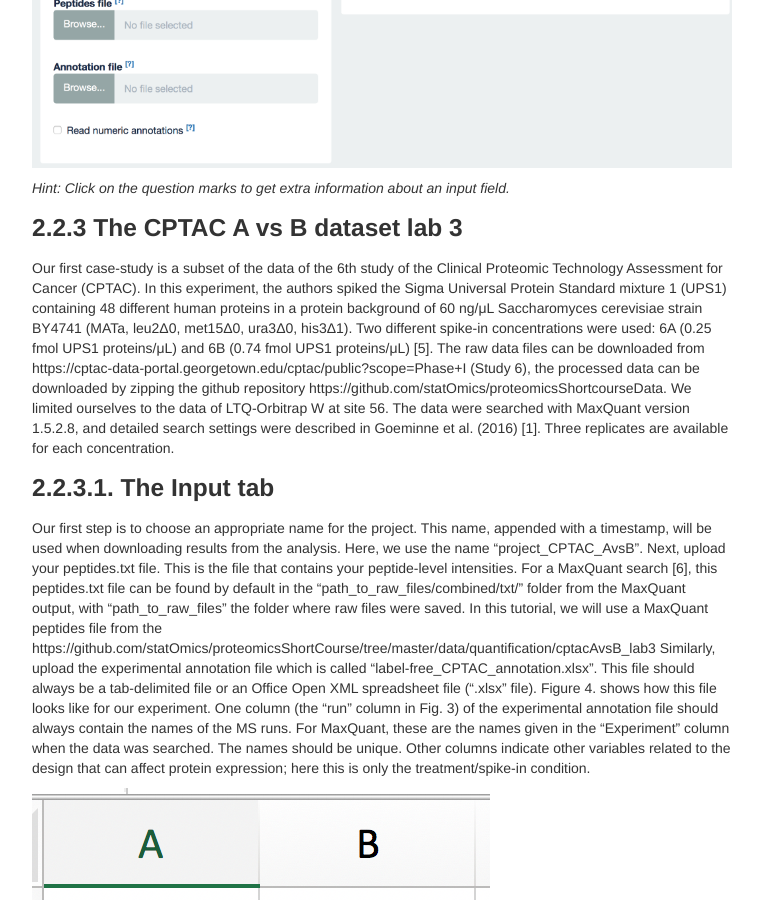
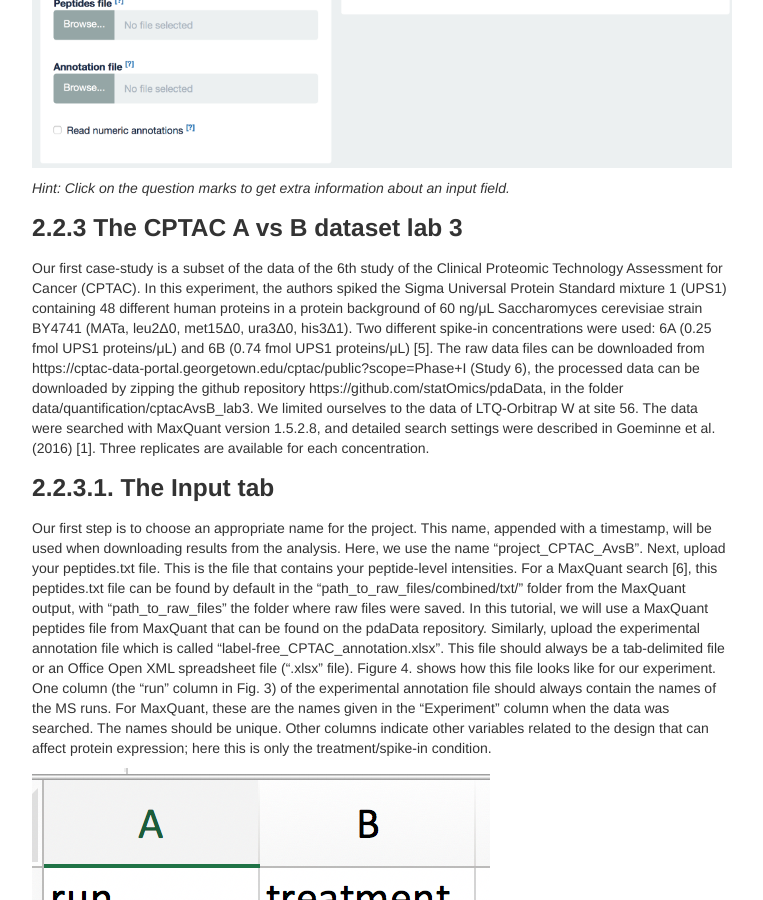
Before and after one commit to statOmics/pda19-20, a Jekyll site: the page built from docs/pages/sdaMsqrobSimple.md, in a window 1280 px wide and 900 px high, scrolled down 1968 px. Shown: the whole window, without its empty margins (258-1021 px from the left). Built offline with Jekyll 4.4.1, drawn with Linux system fonts in a browser that asks for light colours; formulas are drawn with MathJax 3; some of the changed text lies outside the part shown.

Commit message:
Add links to data repository

```diff
--- a/docs/pages/sdaMsqrobSimple.md
+++ b/docs/pages/sdaMsqrobSimple.md
@@ -36,12 +36,12 @@ The MSqRob App is launched:
 
 ### 2.2.3 The CPTAC A vs B dataset lab 3
 
-Our first case-study is a subset of the data of the 6th study of the Clinical Proteomic Technology Assessment for Cancer (CPTAC). In this experiment, the authors spiked the Sigma Universal Protein Standard mixture 1 (UPS1) containing 48 different human proteins in a protein background of 60 ng/μL Saccharomyces cerevisiae strain BY4741 (MATa, leu2Δ0, met15Δ0, ura3Δ0, his3Δ1). Two different spike-in concentrations were used: 6A (0.25 fmol UPS1 proteins/μL) and 6B (0.74 fmol UPS1 proteins/μL) [5]. The raw data files can be downloaded from https://cptac-data-portal.georgetown.edu/cptac/public?scope=Phase+I (Study 6), the processed data can be downloaded by zipping the github repository https://github.com/statOmics/proteomicsShortcourseData. We limited ourselves to the data of LTQ-Orbitrap W at site 56. The data were searched with MaxQuant version 1.5.2.8, and detailed search settings were described in Goeminne et al. (2016) [1]. Three replicates are available for each concentration.
+Our first case-study is a subset of the data of the 6th study of the Clinical Proteomic Technology Assessment for Cancer (CPTAC). In this experiment, the authors spiked the Sigma Universal Protein Standard mixture 1 (UPS1) containing 48 different human proteins in a protein background of 60 ng/μL Saccharomyces cerevisiae strain BY4741 (MATa, leu2Δ0, met15Δ0, ura3Δ0, his3Δ1). Two different spike-in concentrations were used: 6A (0.25 fmol UPS1 proteins/μL) and 6B (0.74 fmol UPS1 proteins/μL) [5]. The raw data files can be downloaded from https://cptac-data-portal.georgetown.edu/cptac/public?scope=Phase+I (Study 6), the processed data can be downloaded by zipping the github repository https://github.com/statOmics/pdaData, in the folder data/quantification/cptacAvsB_lab3. We limited ourselves to the data of LTQ-Orbitrap W at site 56. The data were searched with MaxQuant version 1.5.2.8, and detailed search settings were described in Goeminne et al. (2016) [1]. Three replicates are available for each concentration.
 
 ### 2.2.3.1. The Input tab
 
 Our first step is to choose an appropriate name for the project. This name, appended with a timestamp, will be used when downloading results from the analysis. Here, we use the name “project_CPTAC_AvsB”.
-Next, upload your peptides.txt file. This is the file that contains your peptide-level intensities. For a MaxQuant search [6], this peptides.txt file can be found by default in the “path_to_raw_files/combined/txt/” folder from the MaxQuant output, with “path_to_raw_files” the folder where raw files were saved. In this tutorial, we will use a MaxQuant peptides file from the https://github.com/statOmics/proteomicsShortCourse/tree/master/data/quantification/cptacAvsB_lab3
+Next, upload your peptides.txt file. This is the file that contains your peptide-level intensities. For a MaxQuant search [6], this peptides.txt file can be found by default in the “path_to_raw_files/combined/txt/” folder from the MaxQuant output, with “path_to_raw_files” the folder where raw files were saved. In this tutorial, we will use a MaxQuant peptides file from MaxQuant that can be found on the pdaData repository.
 Similarly, upload the experimental annotation file which is called “label-free_CPTAC_annotation.xlsx”. This file should always be a tab-delimited file or an Office Open XML spreadsheet file (“.xlsx” file). Figure 4. shows how this file looks like for our experiment. One column (the “run” column in Fig. 3) of the experimental annotation file should always contain the names of the MS runs. For MaxQuant, these are the names given in the “Experiment” column when the data was searched. The names should be unique. Other columns indicate other variables related to the design that can affect protein expression; here this is only the treatment/spike-in condition.
 
 ![Figure 5. Lab 3 Annotation](./figs/lab3Annotation.png)
@@ -60,6 +60,7 @@ The preprocessing tab features different preprocessing options, many of which ca
 ![Figure 7. MSqRob Preprocessing tab](./figs/MSqRobPreprocessing1.png)
 
 For MaxQuant data exclusively, there is an option to “Remove proteins only identified by site”. This allows for removing proteins that are only identified by peptides that carry one or more modified amino acids. Identification of such peptides in the background of non-modified peptides is often less reliable, and proteins only identified by such peptides are therefore removed in a typical MaxQuant-Perseus workflow. We offer the option to do a similar filtering in MSqRob. The MaxQuant's proteinGroups.txt file  is needed for this purpose. By default, this file can be found in the “combined/txt/” folder.
+This file can be found on the pdaData repository.
 After uploading the proteinGroups.txt file, a diagnostic plot is produced for the raw data upon log-transformation. Select “condition” as the color variable. The diagnostic plots are now colored according to spike-in condition.
 
 ![Figure 8. MSqRob Preprocessing tab upon log2 transformation](./figs/MSqRobPreprocessing2.png)
@@ -167,10 +168,11 @@ Select an area on the plot and double click to zoom in. Double click on an unsel
 
 #### 2.2.4 The Francisella dataset
 A study on the facultative pathogen Francisella tularensis was conceived by Ramond et al. (2015) [12]. F. tularensis enters the cells of its host by phagocytosis. The authors showed that F. tularensis is arginine deficient and imports arginine from the host cell via an arginine transporter, ArgP, in order to efficiently escape from the phagosome and reach the cytosolic compartment, where it can actively multiply. In their study, they compared the proteome of wild type F. tularensis (WT) to ArgP-gene deleted F. tularensis (knock-out, D8). For this exercise, we use a subset of the F. tularensis dataset where bacterial cultures were grown in biological triplicate and each sample was run on a nanoRSLC-Q Exactive PLUS instrument. The data were searched with MaxQuant version 1.4.1.2.
+The data can be found on https://github.com/statOmics/pdaData
 
 ##### 2.2.4.1. The Input tab
 Restart MSqRob GUI. The MSqRob settings for the Francisella dataset are very similar to the settings for the CPTAC dataset. Use the name “project_Francisella”. Next, upload the peptides.txt file from
-proteomicsShortcourseData > data > quantification > francisella.
+data/quantification/francisella on the pdaData repository.
 
 Generate your own experimental annotation file by clicking the Generate Annotation File tab in the right panel of the input tab. Once it is generated a new button appears to download the annotation file.
 
```
Also changed, not shown: docs/index.md (+3 -1 lines), docs/pages/Identification.md (+1 -1 lines), docs/pages/sdaMsqrobDesign.md (+3 -2 lines).
